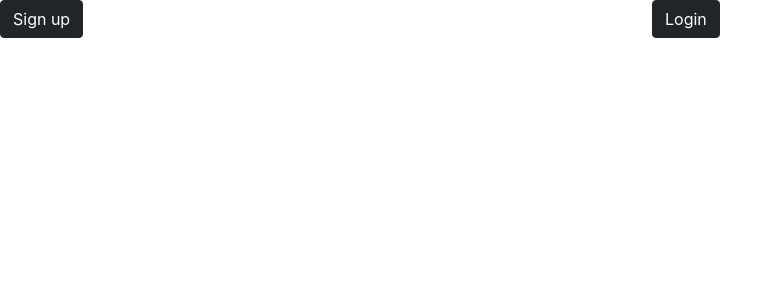
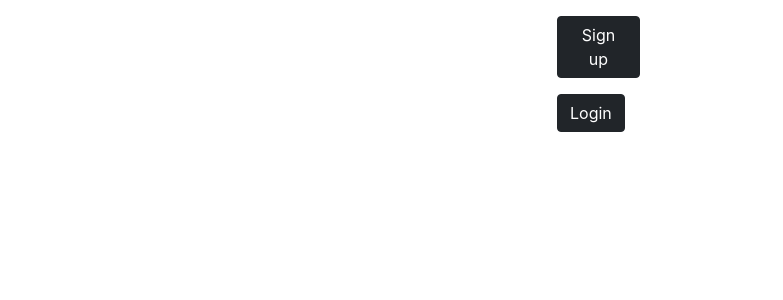
Before and after one commit to PipesNBottles/simple-dashboard, a React (Create React App) app: page / in a window 1280 px wide. Shown: the top 300 px of the page, without its empty margins (0-783 px from the left). Built offline with nearby package versions, Linux system fonts and the light colour scheme.

Commit message:
content fixes

```diff
--- a/src/shared/components/WelcomPage.tsx
+++ b/src/shared/components/WelcomPage.tsx
@@ -2,15 +2,17 @@ import { Link } from 'react-router-dom';
 
 export default function WelcomPage() {
   return (
-    <div className="row">
-      <div className="col">
+    <div className="container">
+      <div className="row justify-content-md-center">
+        <div className="col col-lg-2">
+          <div className="col col-md-6 mt-3 ml-4">
             <Link to='/signup' >
               <button type='button' className='btn btn-dark'>
             Sign up
               </button>
             </Link>
           </div>
-      <div className="col">
+          <div className="col-md-6 mt-3">
             <Link to='/login' >
               <button type='button' className='btn btn-dark'>
             Login
@@ -18,5 +20,7 @@ export default function WelcomPage() {
             </Link>
           </div>
         </div>
+      </div>
+    </div>
   );
 }
```
Lines whose indentation alone changed are shown as unchanged.
